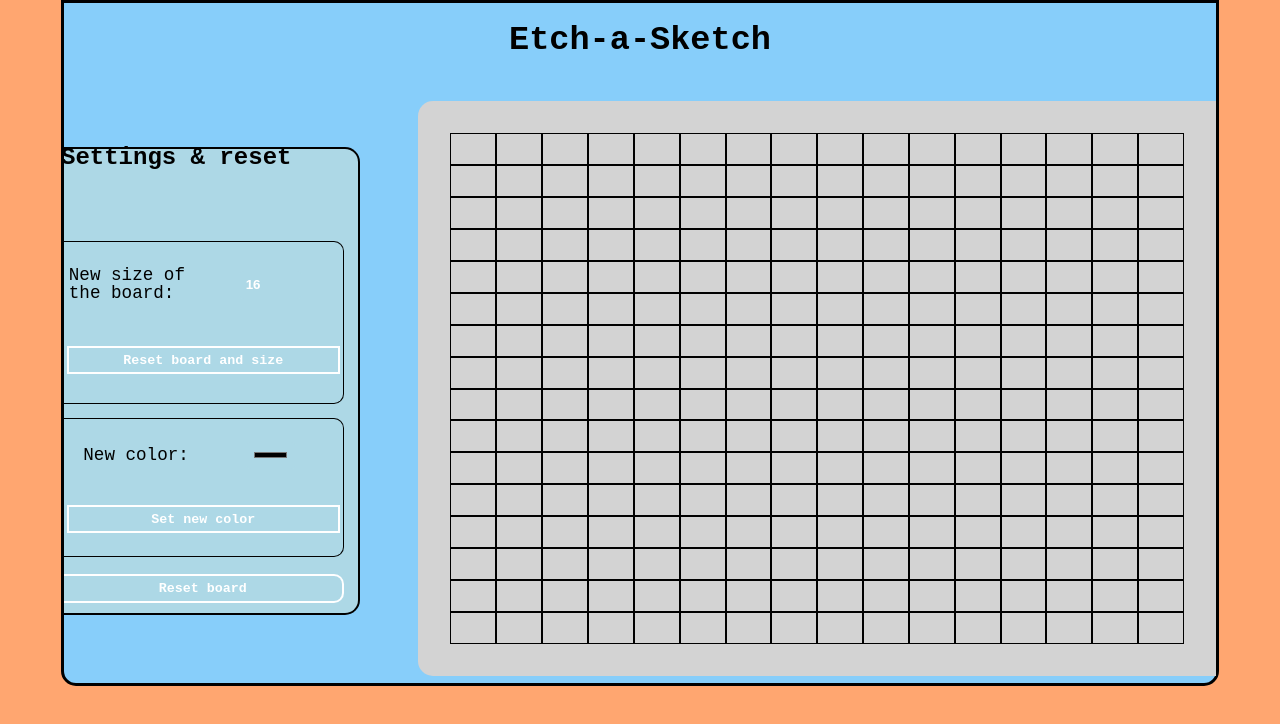
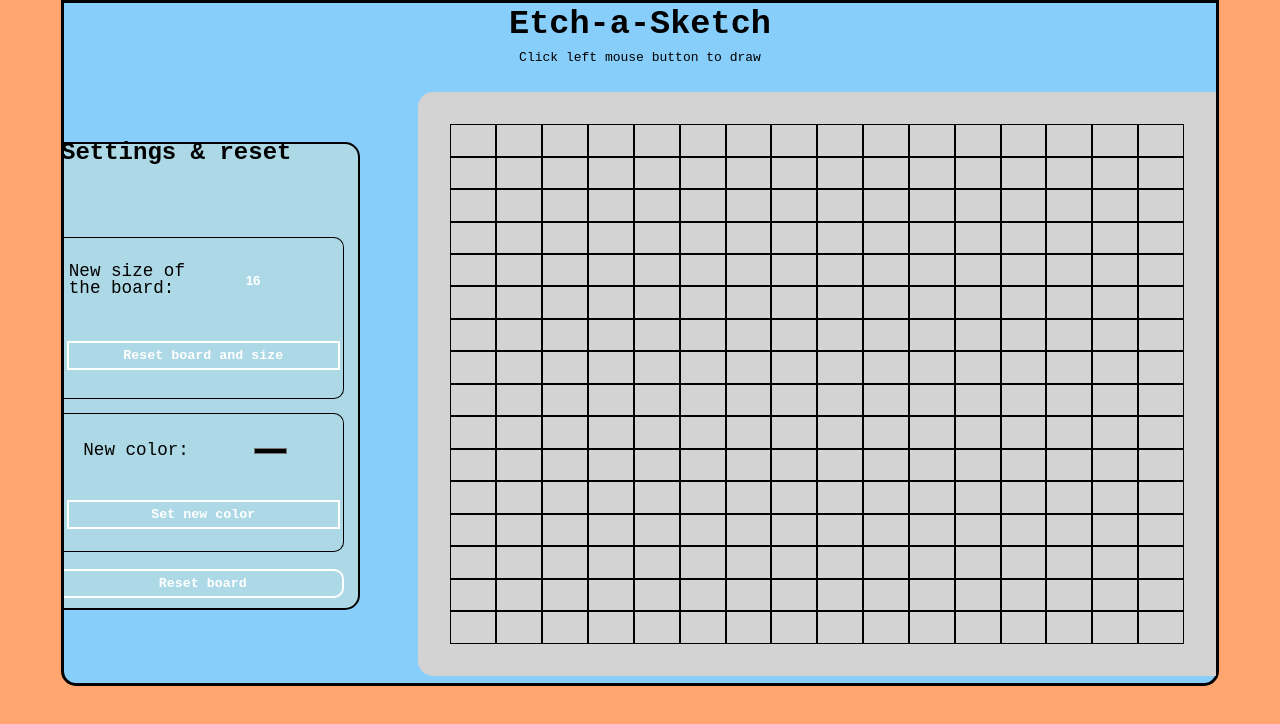
Before and after one commit to dallosmpg/odin-etch_a_sketch, a plain HTML site: page index.html in a window 1280 px wide. Drawn offline with Linux system fonts and the light colour scheme.

Commit message:
Added explanation and slight style tweak

```diff
--- a/index.html
+++ b/index.html
@@ -14,7 +14,7 @@
 <body>
     <div class="content__wrapper">
         <h1>Etch-a-Sketch</h1>
-
+        <p>Click left mouse button to draw</p>
         <div class="menu__wrapper">
             <h3>Settings & reset</h3>
             <div class="reset-board__wrapper"><button class="reset">Reset board</button></div>
--- a/style.css
+++ b/style.css
@@ -18,7 +18,7 @@ body {
 
     display: grid;
     grid-template-columns: auto 1fr;
-    grid-template-rows: 75px 1fr;
+    grid-template-rows: auto auto 1fr;
     justify-items: center;
     align-items: center;
     align-content: space-between;
@@ -30,11 +30,15 @@ body {
 .content__wrapper > * {
     margin: 1rem;
 }
-.content__wrapper h1 {
+.content__wrapper h1, .content__wrapper p {
     grid-column: span 2;
     font-family: monospace;
+    margin: .3rem;
+}
+.content__wrapper h1 {
     font-size: 2.1rem;
     font-weight: 700;
+
 }
 
 .div-container {
@@ -63,6 +67,7 @@ body {
     padding: .2rem;
     border: 1px solid black;
     text-align: center;
+    cursor: crosshair;
   }
 
 .menu__wrapper {
```
